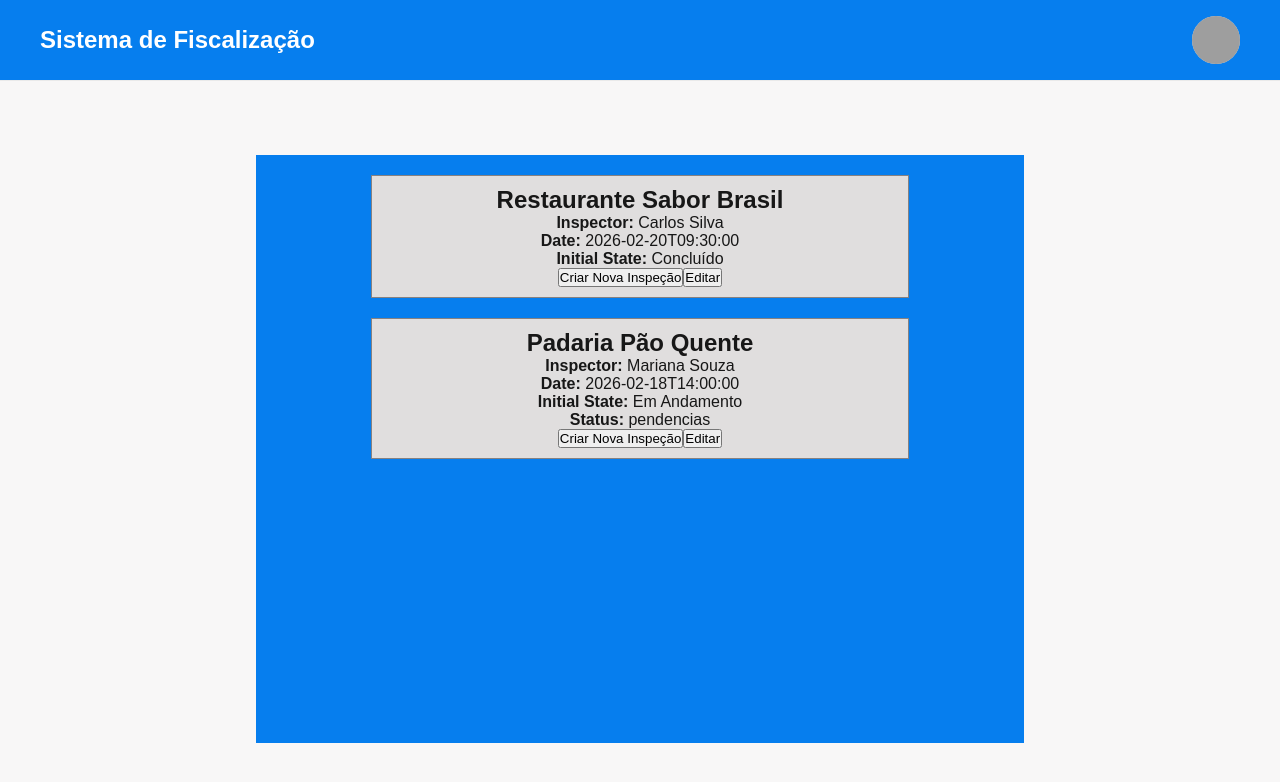
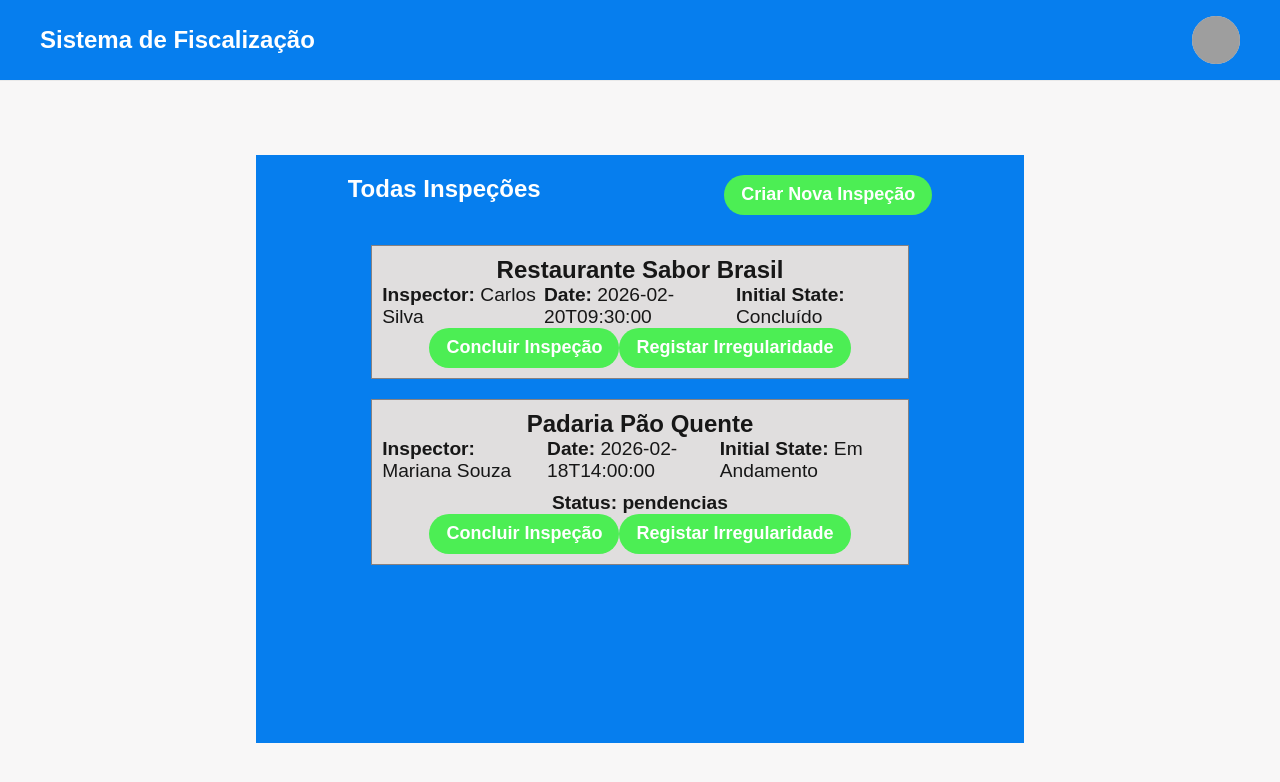
Before and after one commit to jefersongomesjr/inspections-app, a Next.js app: page /inspections in a window 1280 px wide. Shown: the top 782 px of the page. Built offline with nearby package versions, Linux system fonts and the light colour scheme; data requests are answered from the project's data file; grey boxes are pictures that could not be loaded.

Commit message:
refactor: change card and home

```diff
--- a/src/app/components/organisms/Card/index.tsx
+++ b/src/app/components/organisms/Card/index.tsx
@@ -1,6 +1,8 @@
 import React from 'react';
 import { Inspection } from '@/types/inspections';
 import styles from './Card.module.css';
+import CardContent from '../../molecules/CardContent';
+import CardActions from '../../molecules/CardActions';
 
 interface CardProps {
   inspection: Inspection;
@@ -11,14 +13,8 @@ export default function Card({ inspection, setShowModal }: CardProps) {
   return (
     <div className={styles.card}>
       <h2>{inspection.location}</h2>
-      <p><strong>Inspector:</strong> {inspection.inspector}</p>
-      <p><strong>Date:</strong> {inspection.date}</p>
-      <p><strong>Initial State:</strong> {inspection.status ? 'Em Andamento' : 'Concluído'}</p>
-      {inspection.status && <p><strong>Status:</strong> {inspection.status}</p>}
-      <div>
-        <button onClick={() => setShowModal(true)}>Criar Nova Inspeção</button>
-        <button>Editar</button>
-      </div>
+      <CardContent inspection={inspection} />
+      <CardActions onClick={() => setShowModal(true)} />
     </div>
   );
 }
--- a/src/app/inspections/page.tsx
+++ b/src/app/inspections/page.tsx
@@ -5,6 +5,7 @@ import { createInspection, getInspections } from "@/services/inspections.service
 import styles from "./page.module.css";
 import { Inspection } from "@/types/inspections";
 import Card from "@/app/components/organisms/Card";
+import { Button } from "@/app/components/atoms/Button";
 import { ModalOverlay } from "../components/atoms/Modal";
 
 export default function Home() {
@@ -35,16 +36,21 @@ export default function Home() {
   return (
     <div className={styles.main}>
       <section className={styles.inspectionContainer} >
+        <div className={styles.inspectionHeader}>
+          <h3>Todas Inspeções</h3>
+          <Button textAction="Criar Nova Inspeção" variant="primary" onClick={() => setShowModal(true)} />
+
+        </div>
         {inspections.map((inspection) => (
-        <Card key={inspection.id} inspection={inspection} setShowModal={setShowModal} />
+          <Card key={inspection.id} inspection={inspection} setShowModal={() => console.log("Hello")} />
         ))}
-      { showModal &&
+        {showModal &&
           <ModalOverlay className={styles.modalOverlay}>
-          <form className={styles.form}  onSubmit={handleSubmit}>
-          <h2 style={{color: "black", marginBottom: "20px"}}> Criar Nova Inspeção</h2>
-            <input type="text" value={location} placeholder="Location" onChange={(e) => setLocation(e.target.value)}/>
-            <input type="text" value={inspector} placeholder="Inspector" onChange={(e) => setInspector(e.target.value)}/>
-            <button type="submit">Criar Inspeção</button>
+            <form className={styles.form} onSubmit={handleSubmit}>
+              <h2 style={{ color: "black", marginBottom: "20px" }}> Criar Nova Inspeção</h2>
+              <input type="text" value={location} placeholder="Location" onChange={(e) => setLocation(e.target.value)} />
+              <input type="text" value={inspector} placeholder="Inspector" onChange={(e) => setInspector(e.target.value)} />
+              <Button type="submit" textAction="Criar Inspeção" onClick={() => { }} />
             </form>
           </ModalOverlay>}
       </section>
```
Lines whose indentation alone changed are shown as unchanged.
